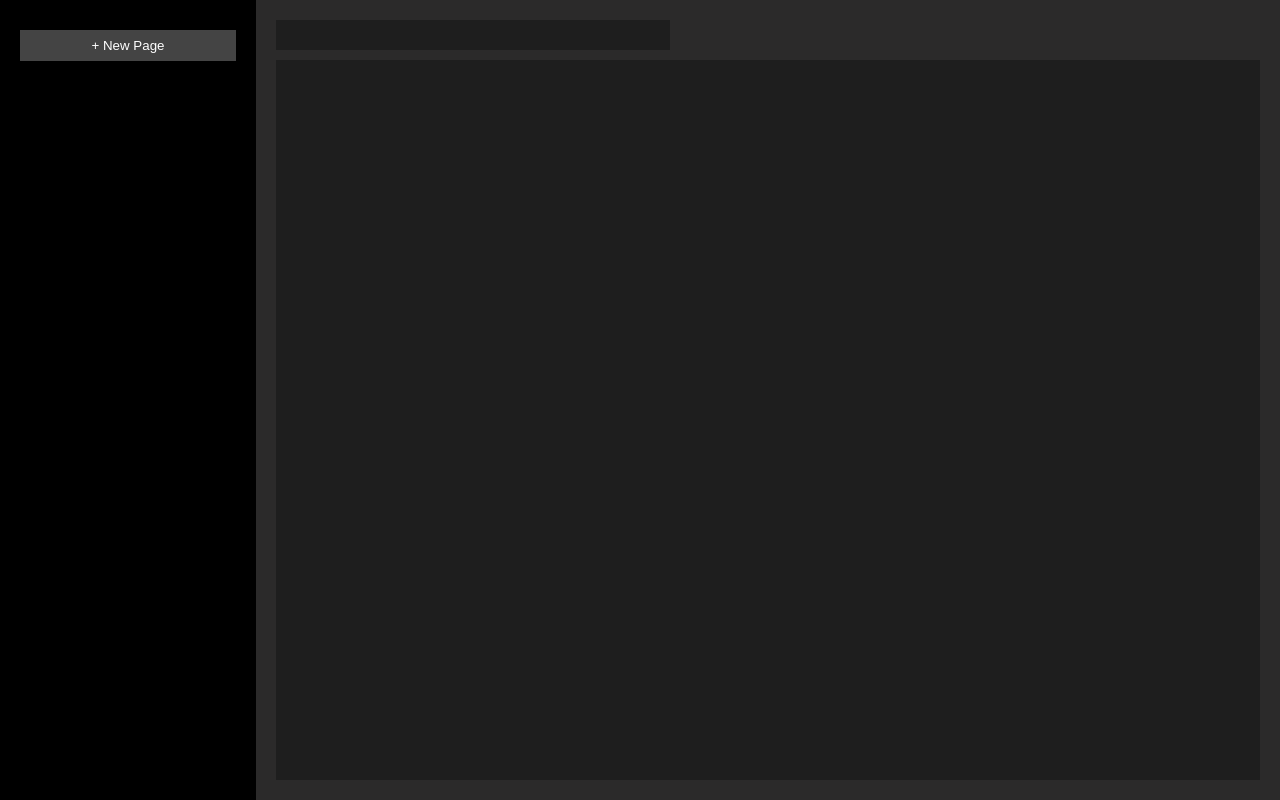
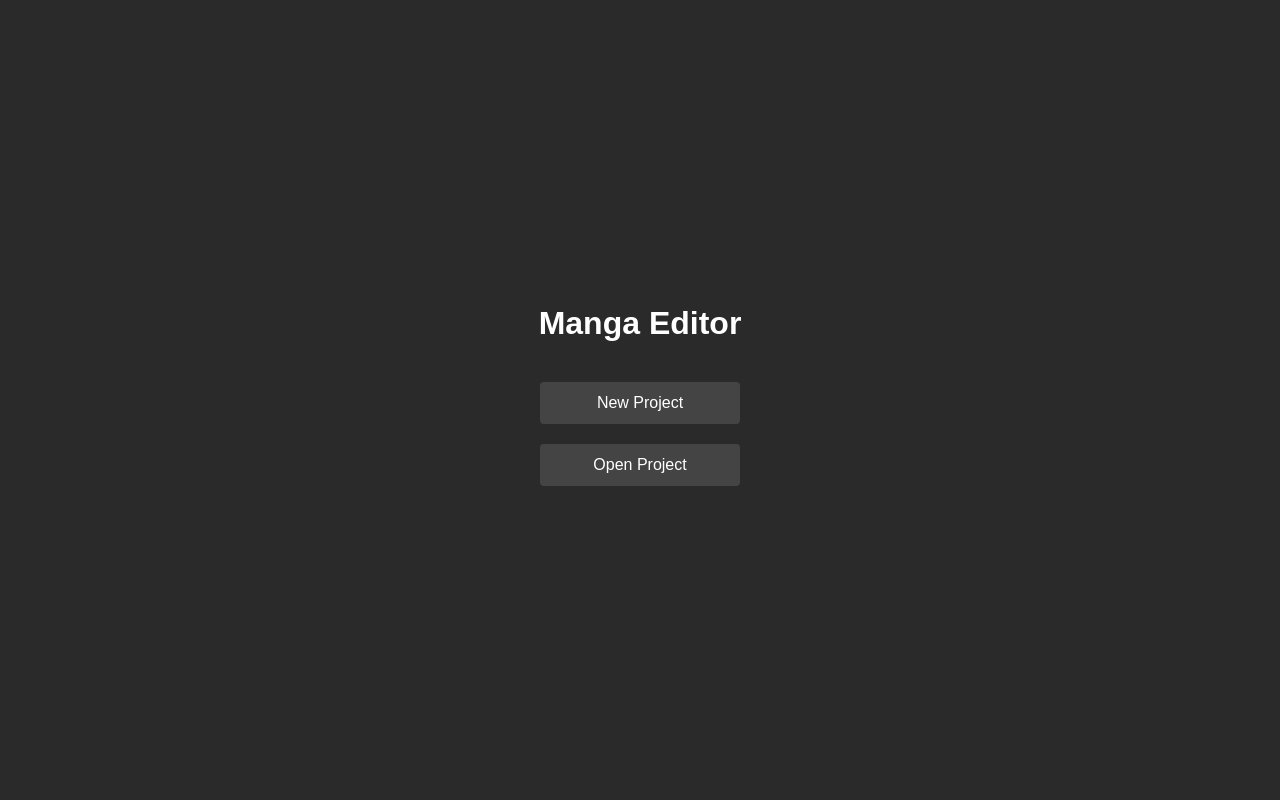
Before and after one commit to DharshanPalani/scriptEditor, a React (Vite) app: page / in a window 1280 px wide. Built offline with nearby package versions, Linux system fonts and the light colour scheme.

Commit message:
Added menu and few navigation for UI testing

```diff
--- a/src/App.jsx
+++ b/src/App.jsx
@@ -1,7 +1,16 @@
-import EditorView from "./pages/EditorView";
+import { HashRouter, Routes, Route } from "react-router-dom";
+import EditorView from "./pages/EditorView.jsx";
+import Menu from "./pages/Menu.jsx";
 
 function App() {
-  return <EditorView />;
+  return (
+    <HashRouter>
+      <Routes>
+        <Route path="/" element={<Menu />} />
+        <Route path="/editor" element={<EditorView />} />
+      </Routes>
+    </HashRouter>
+  );
 }
 
 export default App;
--- /dev/null
+++ b/src/css/Menu.css
@@ -0,0 +1,32 @@
+.menu-app {
+  display: flex;
+  flex-direction: column;
+  align-items: center;
+  justify-content: center;
+  height: 100vh;
+  background-color: #2b2a2a;
+  color: #fff;
+  font-family: Arial, sans-serif;
+}
+
+.menu-title {
+  font-size: 2rem;
+  margin-bottom: 30px;
+}
+
+.menu-btn {
+  padding: 12px 20px;
+  margin: 10px 0;
+  width: 200px;
+  background-color: #444;
+  border: none;
+  color: white;
+  cursor: pointer;
+  font-size: 1rem;
+  border-radius: 4px;
+  transition: background 0.2s;
+}
+
+.menu-btn:hover {
+  background-color: #666;
+}
--- /dev/null
+++ b/src/pages/Menu.jsx
@@ -0,0 +1,23 @@
+import React from "react";
+import "../css/Menu.css";
+import { useNavigate } from "react-router-dom";
+
+function Menu() {
+  const navigate = useNavigate();
+
+  const handleNewProject = () => {
+    navigate("/editor");
+  };
+
+  return (
+    <div className="menu-app">
+      <h1 className="menu-title">Manga Editor</h1>
+      <button className="menu-btn" onClick={() => handleNewProject()}>
+        New Project
+      </button>
+      <button className="menu-btn">Open Project</button>
+    </div>
+  );
+}
+
+export default Menu;
```
Also changed, not shown: src/pages/EditorView.jsx (renamed from src/pages/EditorView.tsx).
